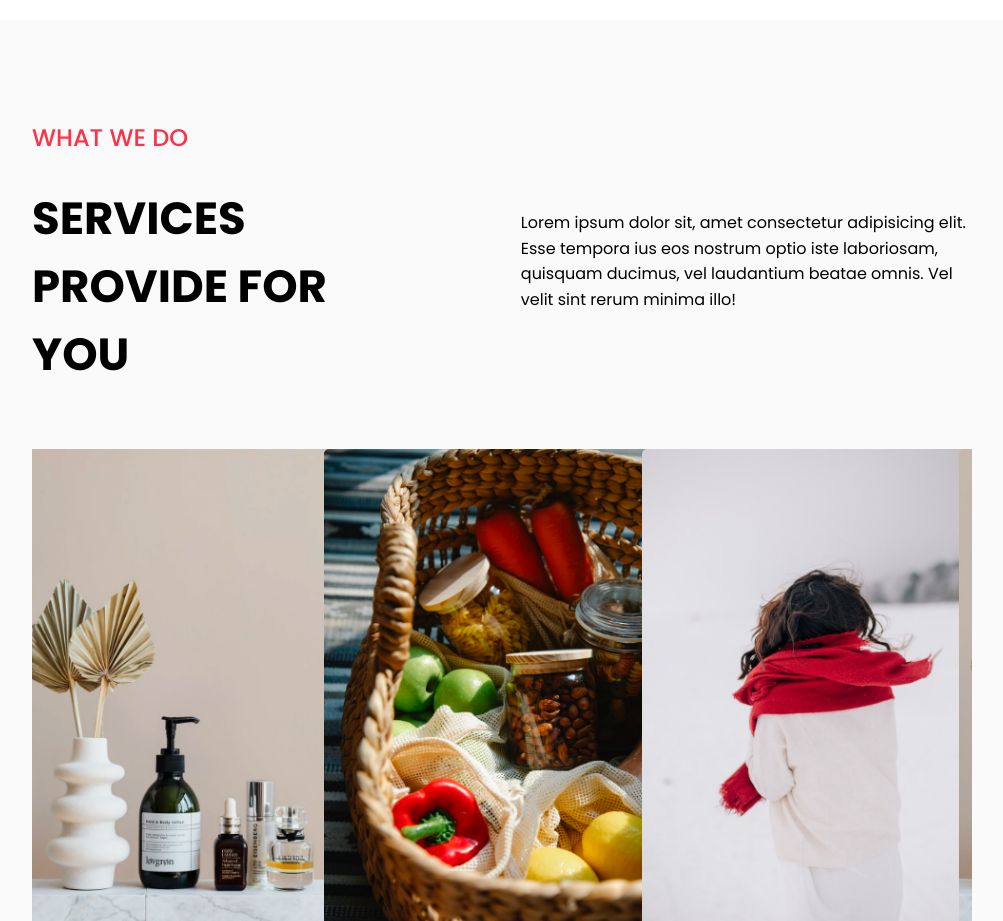
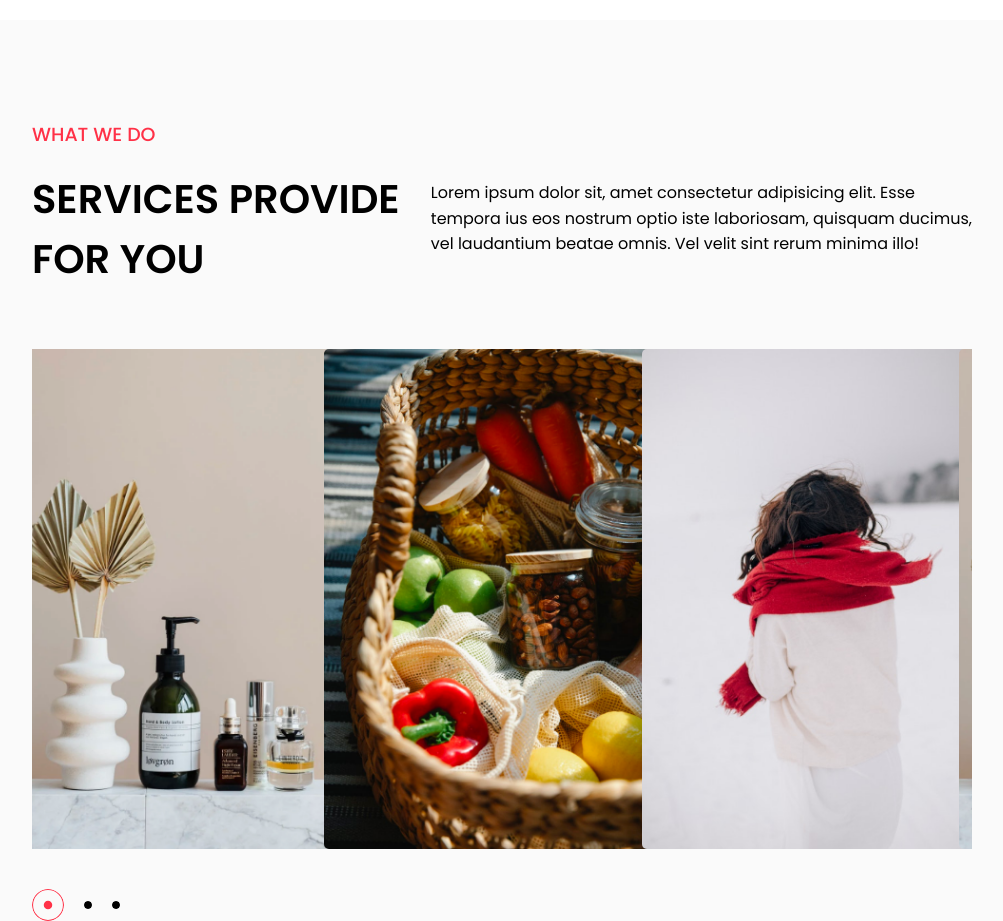
Before and after one commit to Harshit-Jain-01/Webapp_demo-1, a plain HTML site: page index.html in a window 1280 px wide. Shown: the part 780-1701 px from the top of the page, without its empty margins (138-1141 px from the left). Drawn offline with Linux system fonts and the light colour scheme; a web font is replaced by a local one.

Commit message:
Update style.css

```diff
--- a/style.css
+++ b/style.css
@@ -270,14 +270,14 @@
 
 .portfolio-col-1 span {
     color: #ff3147;
-    font-size: 24px;
-    font-weight: 500;
+    font-size: 19px;
+    font-weight: 480;
 }
 
 .portfolio-col-1 h1 {
-    margin-top: 30px;
-    font-size: 45px;
-    font-weight: 700;
+    margin-top: 20px;
+    font-size: 40px;
+    font-weight: 600;
 }
 
 .portfolio-col-2 {
@@ -285,7 +285,8 @@
 }
 
 .portfolio-col-2 p {
-    margin-top: 90px;
+    margin-top: 60px;
+    margin-left: -90px;
     line-height: 1.6;
 }
 
```
